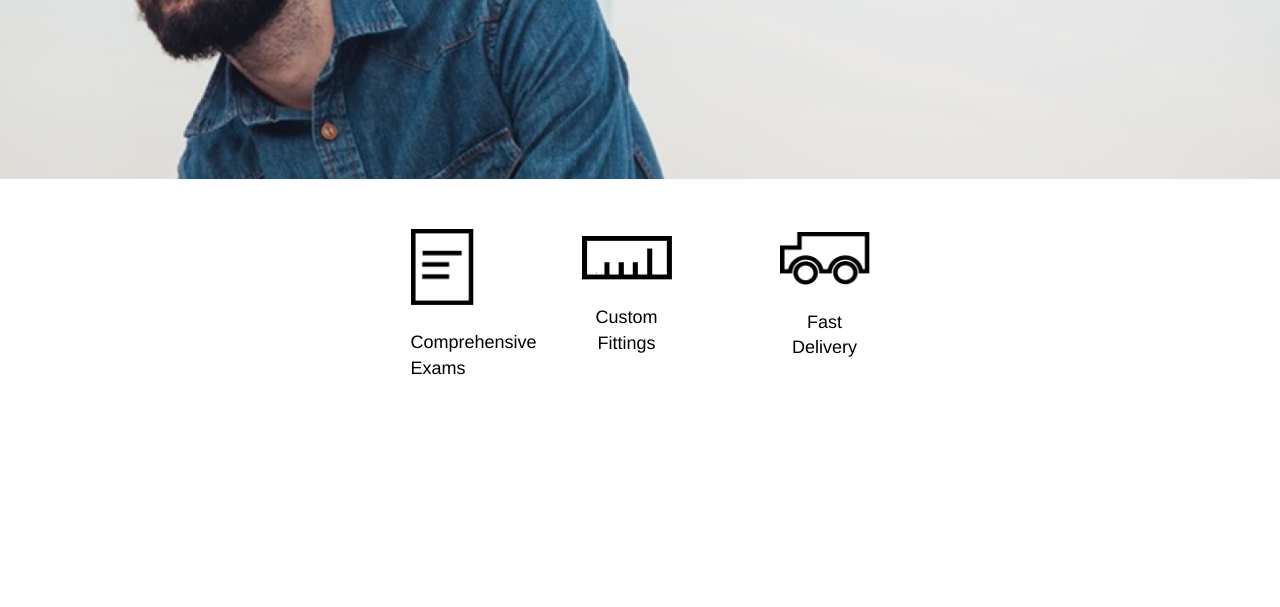
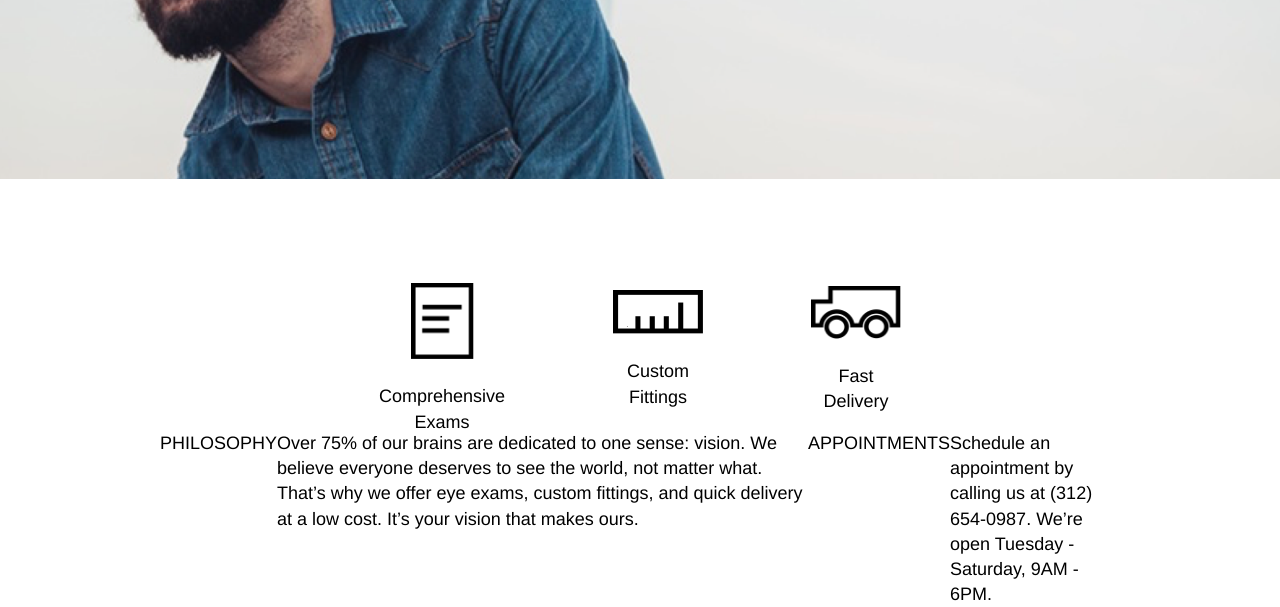
Before and after one commit to iLikeHotdogs/Tortoiseshell_Optics2, a plain HTML site: page index.html in a window 1280 px wide. Shown: the part 379-986 px from the top of the page. Before the commit the page ends 810 px from the top, so only its background shows below. Drawn offline with Linux system fonts and the light colour scheme.

Commit message:
starting info section

```diff
--- a/index.html
+++ b/index.html
@@ -61,6 +61,27 @@
   </div>
 
 
+  <div class="supporting container">
+    <div class="info">
+      <div class="title">
+        <p>PHILOSOPHY</p>
+      </div>
+      <p>
+      Over 75% of our brains are dedicated to one sense: vision. We believe everyone deserves to see the world, not matter what. That’s why we offer eye exams, custom fittings, and quick delivery at a low cost. It’s your vision that makes ours.
+    </p>
+    </div>
+    <div class="info">
+    <div class="title">
+      <p>APPOINTMENTS</p>
+    </div>
+    <p>
+      Schedule an appointment by calling us at (312) 654-0987. We’re open Tuesday - Saturday, 9AM - 6PM.
+    </p>
+  </div>
+</div>
+
+
+
 
 
   </body>
--- a/resources/css/style.css
+++ b/resources/css/style.css
@@ -96,23 +96,23 @@ h1 {
   flex-direction: column;
   justify-content: space-between;
   text-align: center;
+  height: 8rem;
+  margin: 3rem;
+  width: 5rem;
 }
 
 .three-parts {
   display: flex;
+
   align-items: center;
   justify-content: center;
   height: 8rem;
-  padding: 3rem 0;
+  margin: 3rem 0;
+  width: 5rem;
 }
 
-.exams p {
-  display: flex;
-  text-align: center;
-}
 
 .exams img{
-  padding-right: 6rem;
   width: 3.5rem;
   margin-bottom: 1rem;
 }
@@ -121,9 +121,16 @@ h1 {
 .fittings, .delivery, img {
   width: 5rem;
   margin-bottom: 1rem;
+}
 
-}
 
 .fittings{
   padding-right: 6rem;
+  padding-left: 6rem;
 }
+
+/*section below middle */
+
+.info {
+  display: flex;
+}
```
